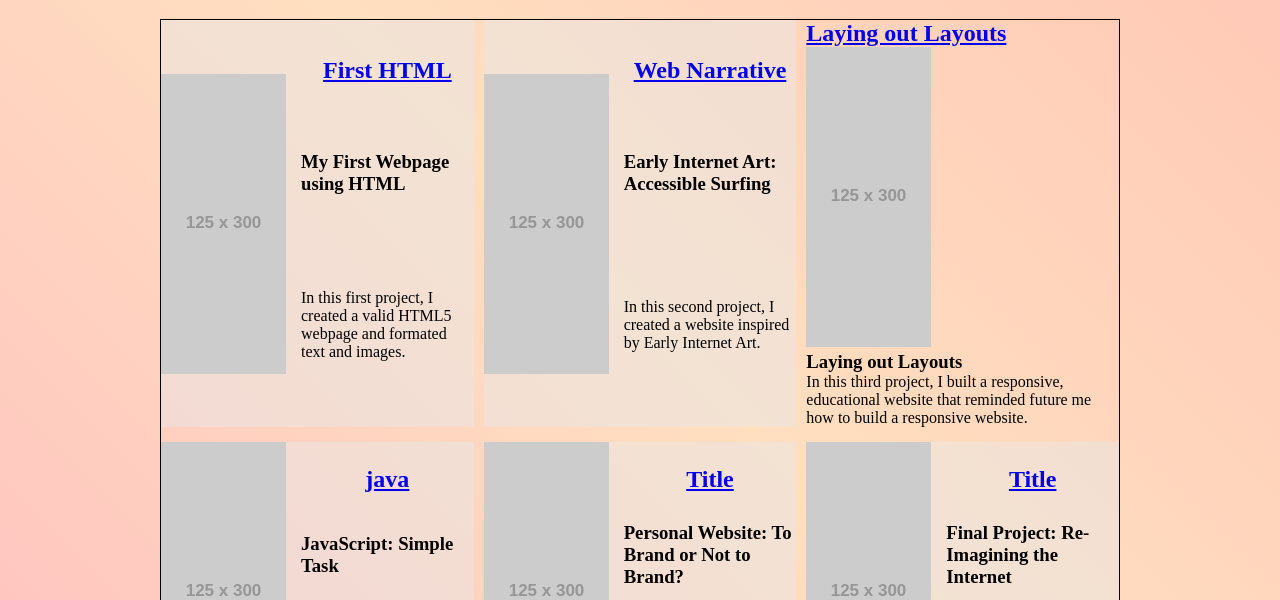
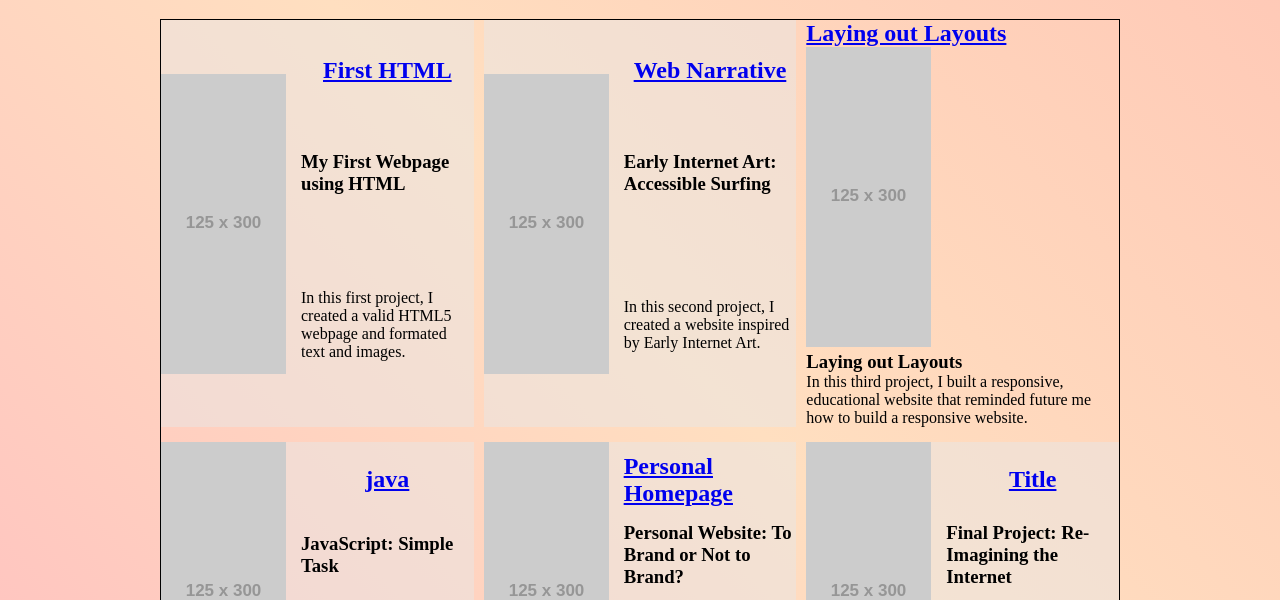
Before and after one commit to ryanunc/ryanunc.github.io, a plain HTML site: page index.html in a window 1280 px wide. Shown: the part 200-800 px from the top of the page. Drawn offline with Linux system fonts and the light colour scheme; placeholder pictures from the web are drawn by us.

Commit message:
Update index.html

```diff
--- a/index.html
+++ b/index.html
@@ -46,7 +46,7 @@
                 <p class="project_description">In this fourth project, I used JavaScript to do a certain Task.</p>
             </article>
             <article id="project5" class="project_item">
-                <h2 class="project_number"><a href="./index.html">Title</a></h2>
+                <h2 class="project_number"><a href="personalwebsite/index.html">Personal Homepage</a></h2>
                 <img class="project_image" src="https://dummyimage.com/125x300/3d3d3d/9e9e9e" alt="project 5 image" />
                 <h3 class="project_title">Personal Website: To Brand or Not to Brand?</h3>
                 <p class="project_description">In this fifth project, I built a personal website that is pro-personal branding or anti-personal branding or ironic personal branding or anywhere in-between</p>
```
